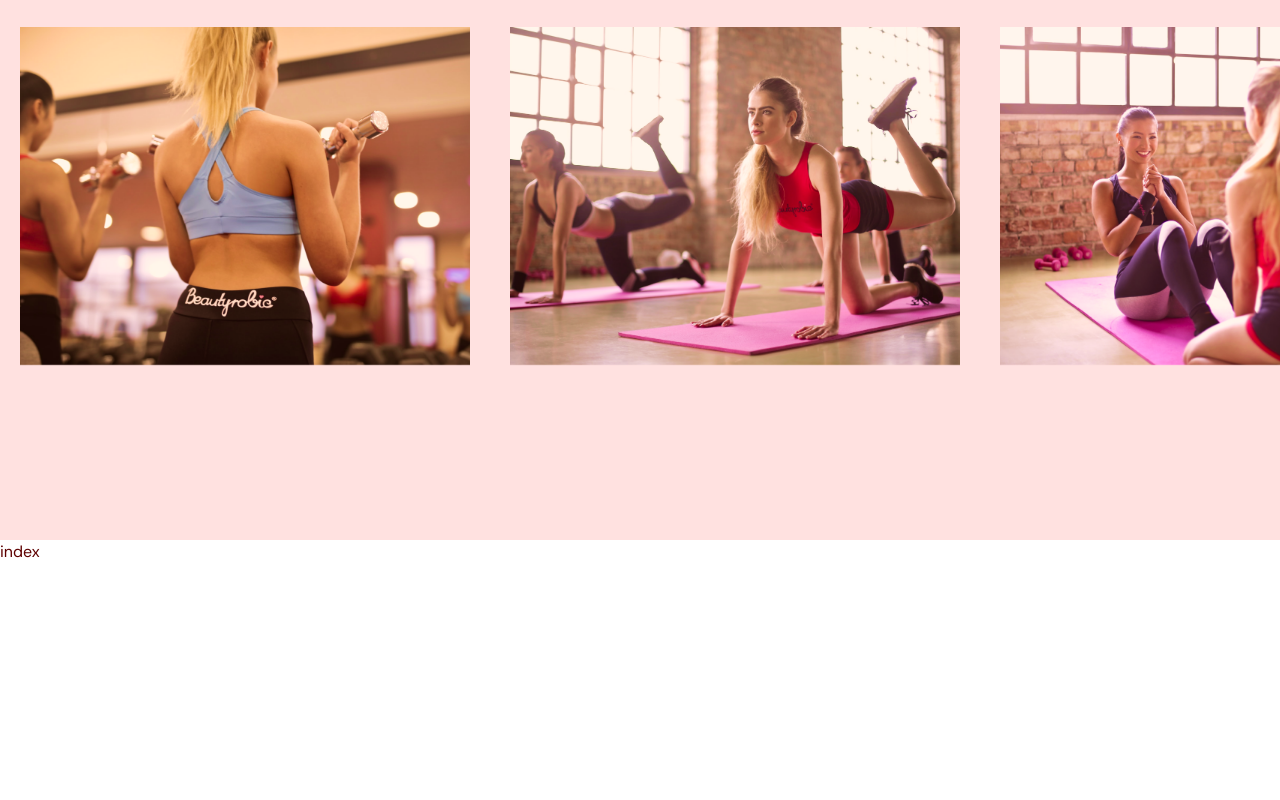
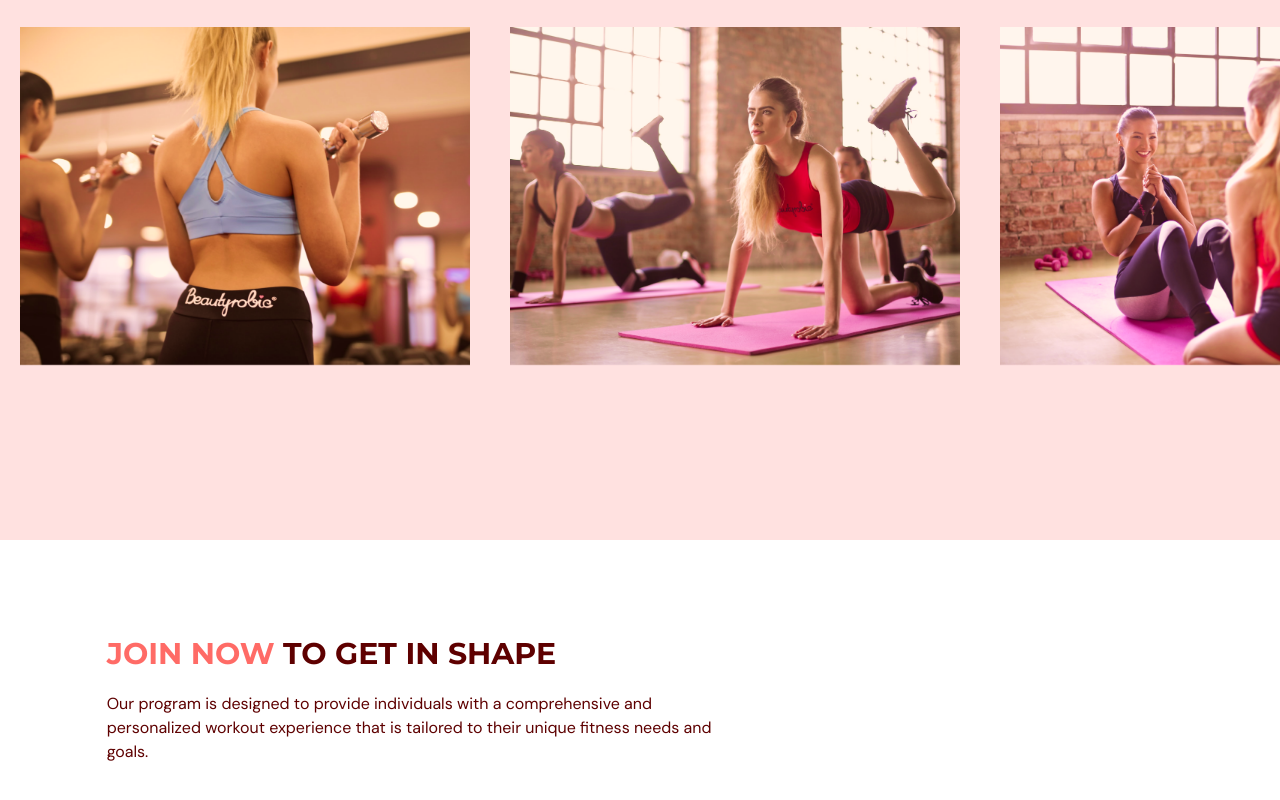
Before and after one commit to Benjamin2602/fitness-application, a React (Vite) app: page / in a window 1280 px wide. Shown: the part 2514-3314 px from the top of the page. Before the commit the page ends 3078 px from the top, so only its background shows below. Built offline with nearby package versions, Linux system fonts and the light colour scheme.

Commit message:
Header Section done for ContactUs page

```diff
--- a/src/scenes/contactUs/index.tsx
+++ b/src/scenes/contactUs/index.tsx
@@ -1,13 +1,43 @@
+import { SelectedPage } from "@/shared/types";
+import { motion } from "framer-motion";
+import { useForm } from "react-hook-form";
+import ContactUsPageGraphic from "@/assets/ContactUsPageGraphic.png";
+import Htext from "@/shared/Htext";
 
-import { SelectedPage } from "@/shared/types";
 type Props = {
-    setSelectedPage: (value: SelectedPage) => void;
-}
+  setSelectedPage: (value: SelectedPage) => void;
+};
 
 const ContactUs = ({ setSelectedPage }: Props) => {
   return (
-    <div>index</div>
-  )
-}
+    <section id="contactUs" className="mx-auto w-5/6 pb-32 pt-24">
+      <motion.div
+        onViewportEnter={() => setSelectedPage(SelectedPage.ContactUs)}
+      >
+        {/* Header */}
+        <motion.div
+          className="md: w-3/5"
+          initial="hidden"
+          whileInView="visible"
+          viewport={{ once: true, amount: 0.5 }}
+          transition={{ duration: 0.5 }}
+          variants={{
+            hidden: { opacity: 0, x: -50 },
+            visible: { opacity: 1, x: 0 },
+          }}
+        >
+          <Htext>
+            <span className="text-primary-500">JOIN NOW</span> TO GET IN SHAPE
+          </Htext>
+          <p className="my-5">
+            Our program is designed to provide individuals with a comprehensive
+            and personalized workout experience that is tailored to their unique
+            fitness needs and goals.
+          </p>
+        </motion.div>
+      </motion.div>
+    </section>
+  );
+};
 
-export default ContactUs
+export default ContactUs;
```
